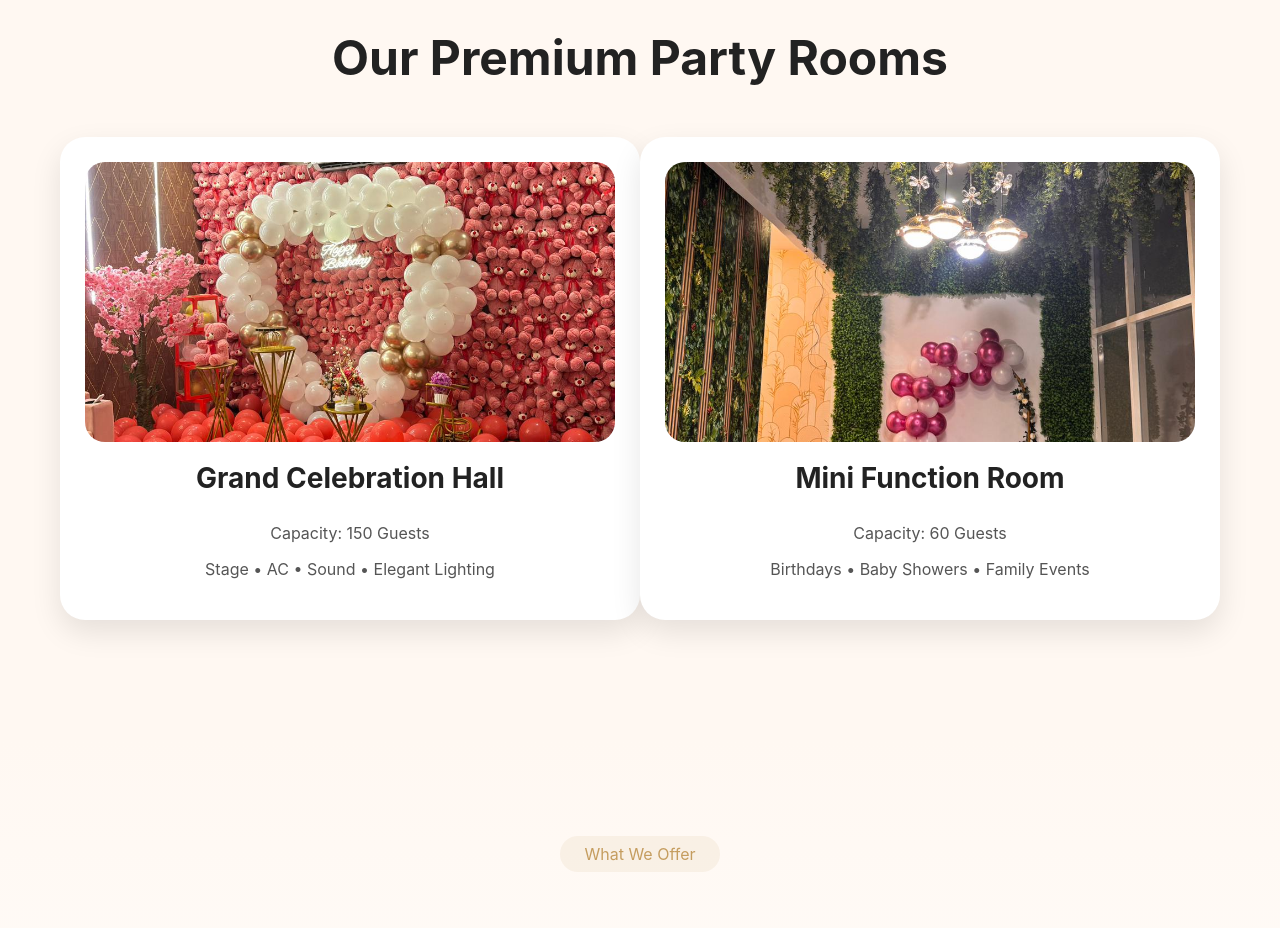
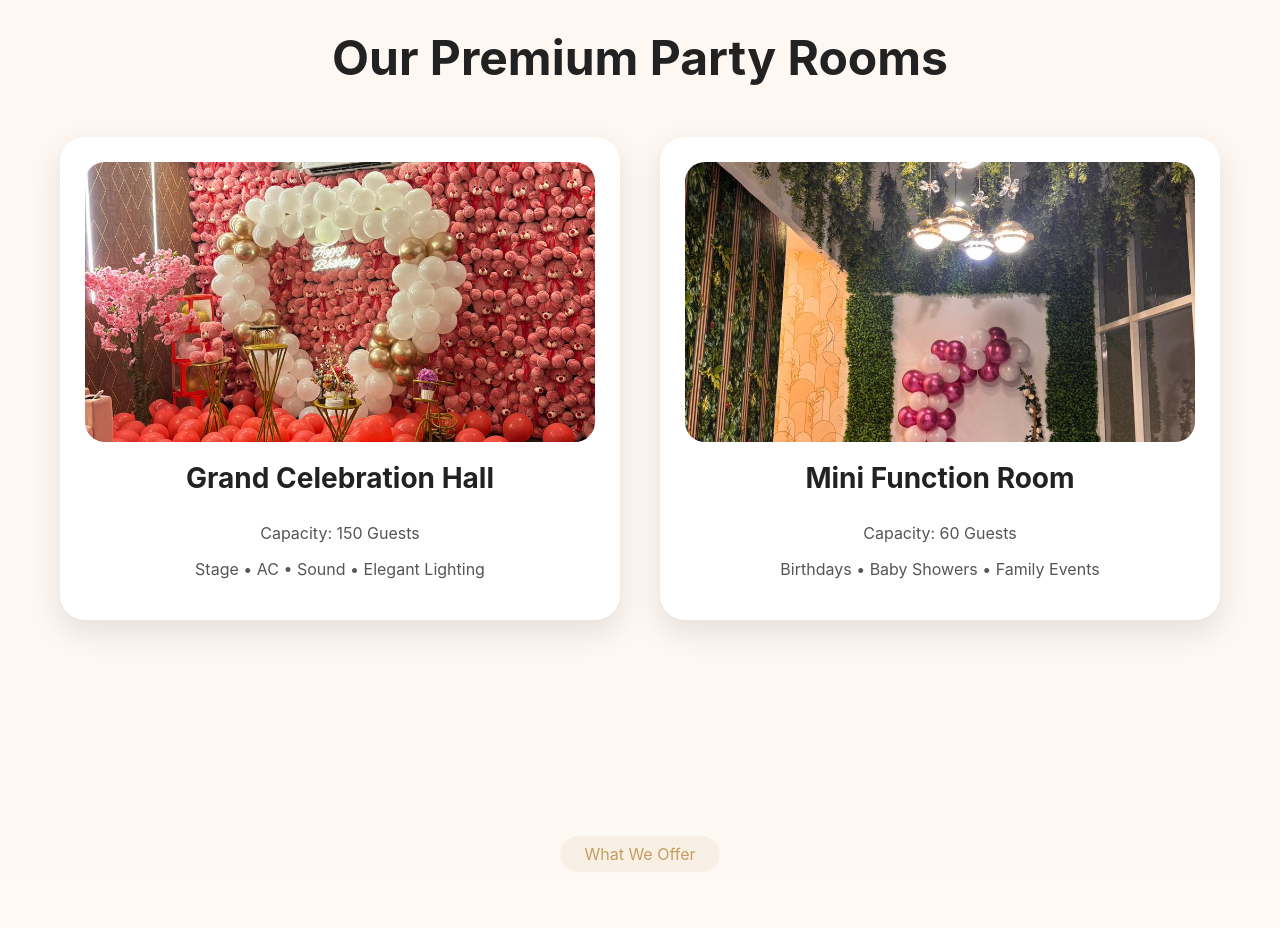
Before and after one commit to pathapatisneha2025-commits/Partyhousewebsite, a React (Create React App) app: page / in a window 1280 px wide. Shown: the part 2280-3208 px from the top of the page. Built offline with nearby package versions, Linux system fonts and the light colour scheme.

Commit message:
changes made

```diff
--- a/src/component/roomcard.jsx
+++ b/src/component/roomcard.jsx
@@ -18,10 +18,13 @@ export default function RoomsSection() {
    container: {
   display: "grid",
   gridTemplateColumns: "repeat(2, 1fr)", // desktop
+   gap: "40px"
 },
 "@media (max-width: 768px)": {
   container: {
     gridTemplateColumns: "repeat(2, 1fr)", // mobile
+       gap: "20px"
+
   }
 },
 
```
